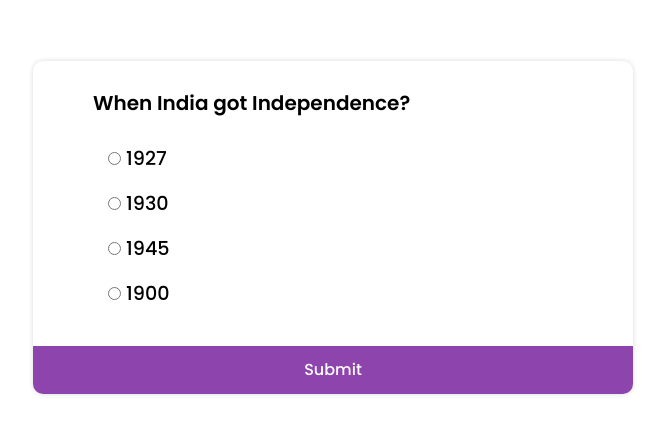
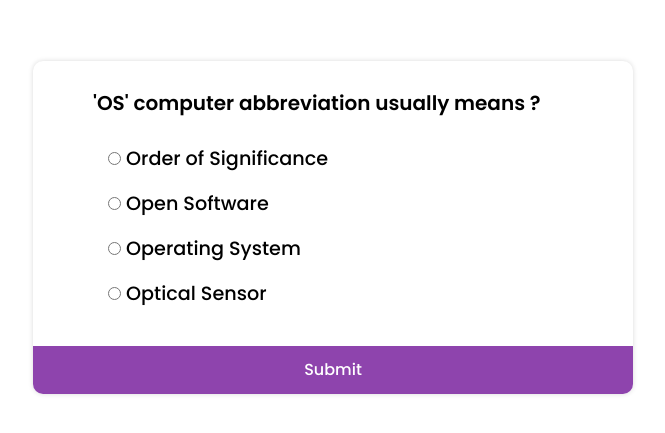
Before and after one commit to AjithPG/Front-end-code, a plain HTML site: page quiz_app/index.html in a window 1280 px wide. Shown: the part 173-606 px from the top of the page, without its empty margins (307-972 px from the left). Drawn offline with Linux system fonts and the light colour scheme.

Commit message:
added new question and optimized code

```diff
--- a/quiz_app/script.js
+++ b/quiz_app/script.js
@@ -1,32 +1,60 @@
+
+//array to enter questions and answers
 const quizData = [
     {
-        question: "When India got Independence?",
-        a:'1927',
-        b:'1930',
-        c:'1945',
-        d:'1900',
+        question: "'OS' computer abbreviation usually means ?",
+        a:'Order of Significance',
+        b:'Open Software',
+        c:'Operating System',
+        d:'Optical Sensor',
         correct:'c'
     },
     {
-        question: "Which is the best js framework?",
-        a:'Angular',
-        b:'React',
-        c:'Vue',
-        d:'Spring',
+        question: "'.MOV' extension refers usually to what kind of file?",
+        a:'Image file',
+        b:'Animation/movie file',
+        c:'Audio file',
+        d:'MS Office document',
         correct:'b'
+    },
+
+    {
+        question: "A worldwide network of computers",
+        a:'CPU',
+        b:'Internet',
+        c:'RAM',
+        d:'Network',
+        correct:'b'
+    },
+
+    {
+        question: "What does acronym FOSS stand for?",
+        a:'Full Option Sensor System',
+        b:'Follow-On Support Service',
+        c:'Free and Open-Source Software',
+        d:'Fiber Optics Science System',
+        correct:'c'
+    },
+
+    {
+        question: "Which of the following is an important step towards the paperless concept?",
+        a:'Doxing',
+        b:'Digitizing',
+        c:'Debugging',
+        d:'Downloading',
+        correct:'d'
     }
 
 ];
 
+
+//variable initilization
 let currentQuestion = 0;
 let score = 0;
 
 const answerEls = document.querySelectorAll(".answer");
-
 const quiz = document.querySelector(".quiz_container");
-
 const currQuestion = document.getElementById('question');
-
 const a = document.getElementById('ans_a');
 const b = document.getElementById('ans_b');
 const c = document.getElementById('ans_c');
@@ -36,30 +64,25 @@ const submit_btn = document.getElementById('submit_btn');
 
 loadQuiz();
 
+
+//function to load questions from array
 function loadQuiz(){
 
     answerDeselect();
 
     const currentQuiz = quizData[currentQuestion];
-
-
-
     currQuestion.innerHTML = currentQuiz.question;
     a.innerHTML = currentQuiz.a;
     b.innerHTML = currentQuiz.b;
     c.innerHTML = currentQuiz.c;
     d.innerHTML = currentQuiz.d;
+}
 
 
-
-}
-
+//function to get checked radio button value
 function gotselected(){
 
-
-
     let answer;
-
     answerEls.forEach((answeEl)=>{
 
         if(answeEl.checked){
@@ -67,13 +90,13 @@ function gotselected(){
             answer =  answeEl.id;
         }
 
-
     });
 
     return answer;
 
 }
 
+// function to deseclect checked radio button
 function answerDeselect(){
 
     answerEls.forEach((answeEl)=>{
@@ -85,43 +108,28 @@ function answerDeselect(){
 }
 
 
+//click submit button
 submit_btn.addEventListener('click', () =>{
 
-
-
    const answer =  gotselected();
-
-   console.log(answer);
-
-
-
    if(answer){
 
-
     if(answer === quizData[currentQuestion].correct){
-
         score++;
     }
 
     currentQuestion++;
+
+    //check if the quiz is completed
     if(currentQuestion < quizData.length){
-
         loadQuiz();
-
        }
        else{
-
-           quiz.innerHTML = `<p class="result">You have answered ${score}/ ${quizData.length} Questions</p> <button class="submit" onclick=location.reload()>Reload</button>`
-
+           quiz.innerHTML = `<p class="result">You have answered ${score}/ ${quizData.length}
+           Questions</p> <button class="submit" onclick=location.reload()>Reload</button>`;
        }
 
 
 }
 
-
-
-
-
-
-
 });
--- a/quiz_app/style.css
+++ b/quiz_app/style.css
@@ -99,3 +99,7 @@ body{
     padding:15px;
     text-align: center;
 }
+
+.answer:hover{
+    cursor: pointer;
+}
```
